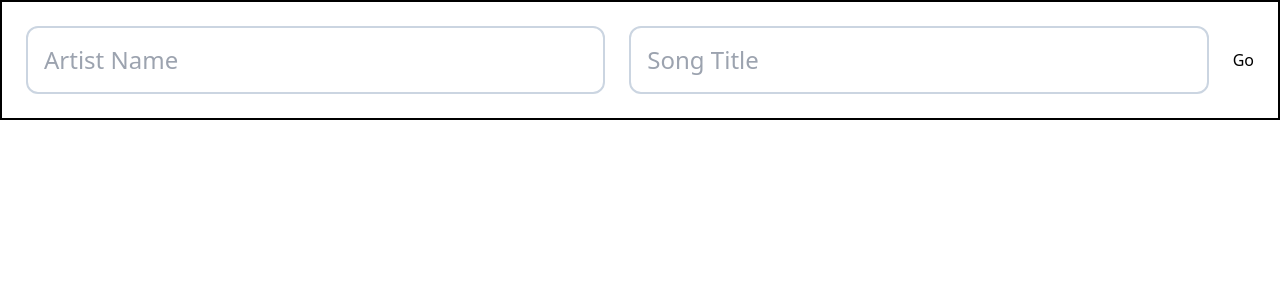
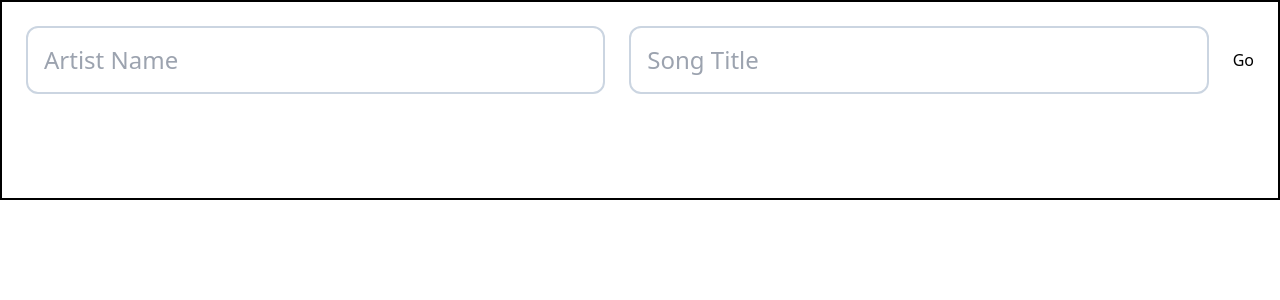
Before and after one commit to mattkaye/lyrics-finder, a React (Vite) app: page / in a window 1280 px wide. Shown: the top 300 px of the page. Built offline with nearby package versions, Linux system fonts and the light colour scheme.

Commit message:
Formatting lyrics print out

```diff
--- a/src/App.tsx
+++ b/src/App.tsx
@@ -1,5 +1,6 @@
 import { useState } from "react";
 import { LyricsJSON } from "./types";
+import { formatLyrics } from "./lib/FormatLyrics";
 import { SearchField } from "./components/SearchField";
 import SearchLyrics from "./lib/SearchLyrics";
 
@@ -37,7 +38,12 @@ function App() {
           />
         </form>
       </nav>
-      <main>{Object.values(lyricData)}</main>
+      <main>
+        <section className="w-full mx-auto text-center py-10 flex flex-col gap-1">
+          {lyricData.lyrics && formatLyrics(lyricData.lyrics)}
+          {lyricData.error}
+        </section>
+      </main>
     </div>
   );
 }
--- /dev/null
+++ b/src/lib/FormatLyrics.tsx
@@ -0,0 +1,18 @@
+export const formatLyrics = (lyrics: string) => {
+  const paragraphs = removeLyricJunk(lyrics.split(/\r?\n/));
+
+  return (
+    <>
+      {paragraphs.map((paragraph, index) => (
+        <p key={index}>{paragraph}</p>
+      ))}
+    </>
+  );
+};
+
+const removeLyricJunk = (lyrics: string[]) => {
+  if (lyrics[0].includes("Paroles de la chanson")) {
+    lyrics.shift();
+  }
+  return lyrics;
+};
```
